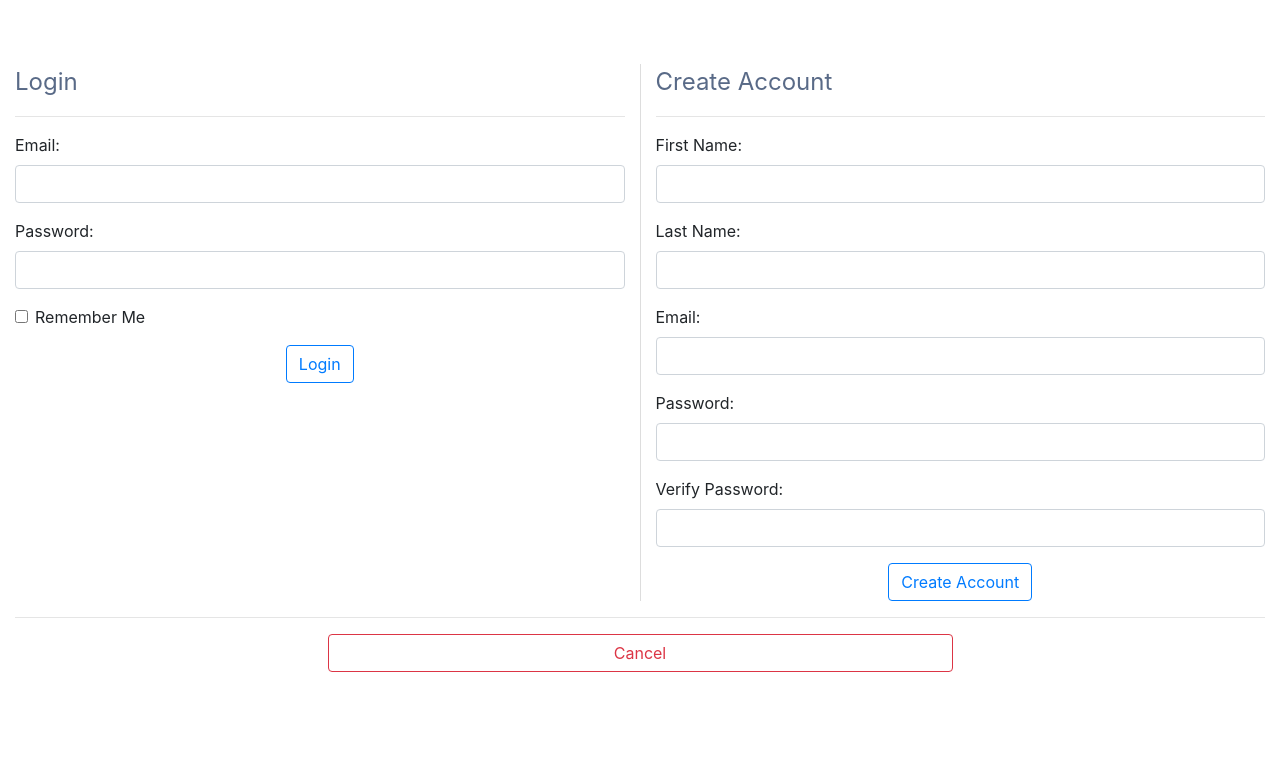
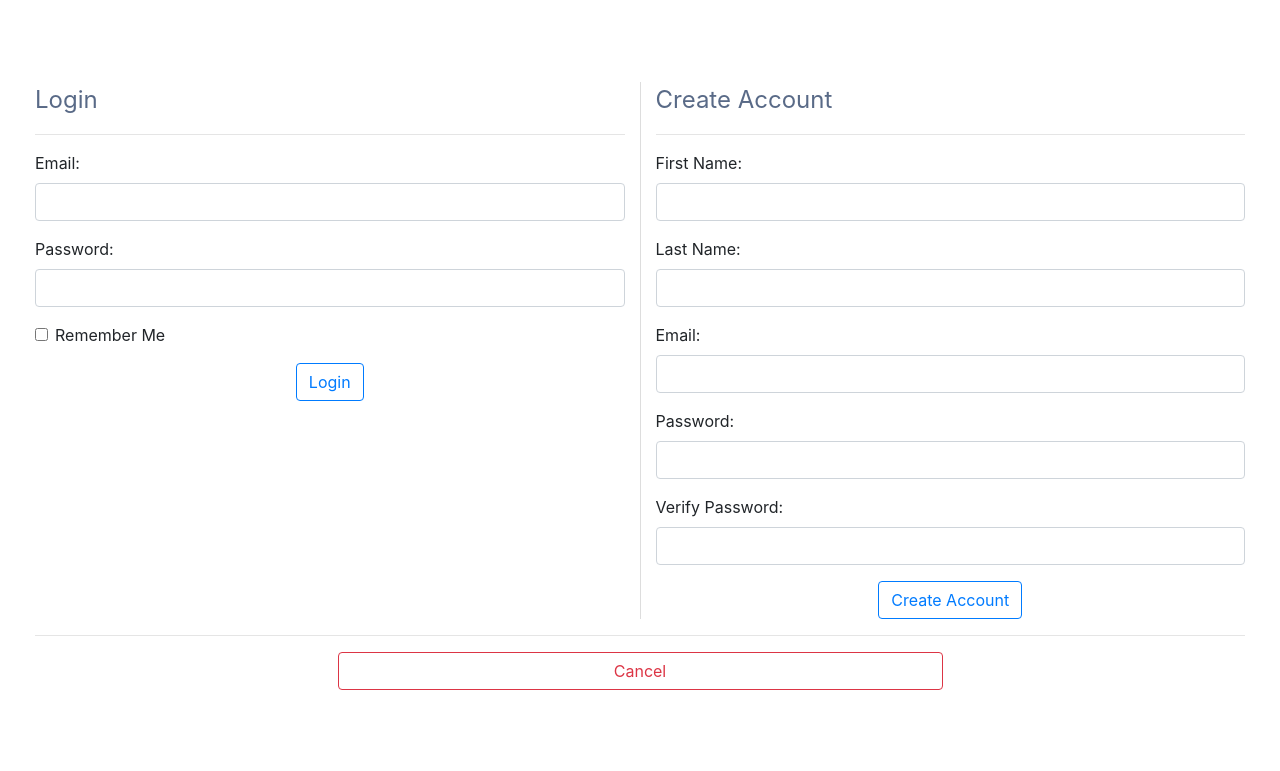
Before and after one commit to philipheindel/Web-Clock, a PHP site: page /login.html in a window 1280 px wide. Shown: the top 771 px of the page. Run offline with PHP 8.4, Linux system fonts and the light colour scheme.

Commit message:
added body styling to login.css

```diff
--- a/css/login.css
+++ b/css/login.css
@@ -1,4 +1,7 @@
-
+body {
+    margin: 5px;
+    padding: 20px;
+}
 .container-fluid {
     margin: 5%;
 
```
